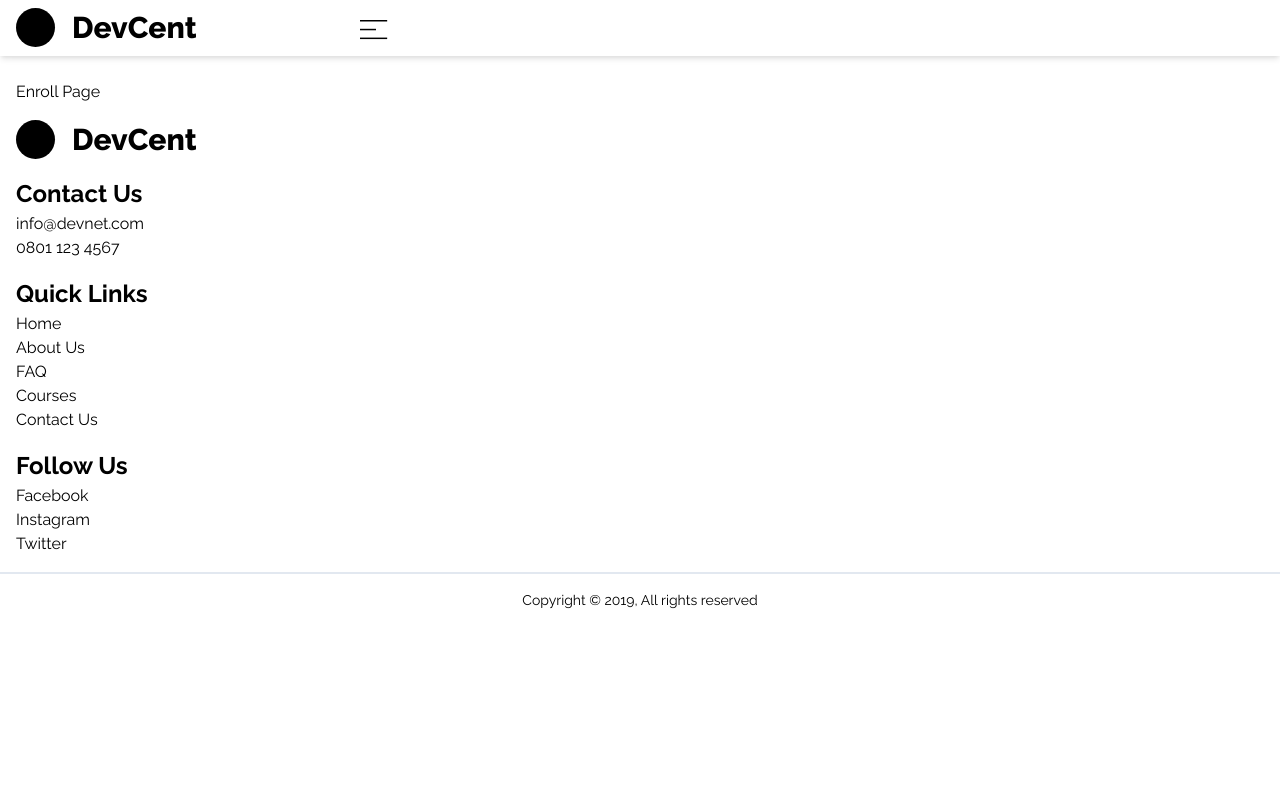
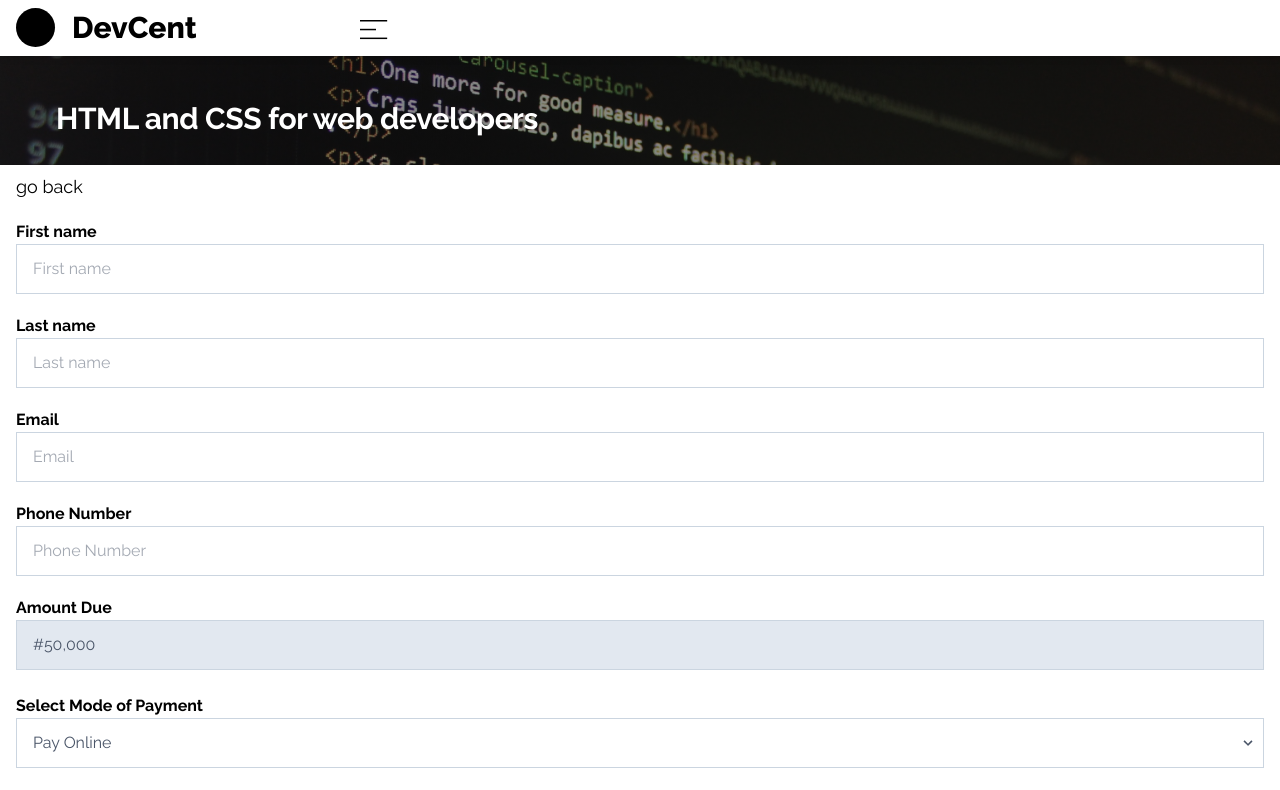
Before and after one commit to mrayor/dev-cent, a React (Create React App) app: page /enroll in a window 1280 px wide. Shown: the top 790 px of the page. Built offline with nearby package versions, Linux system fonts and the light colour scheme.

Commit message:
Completed enroll page to an extent

```diff
--- /dev/null
+++ b/src/components/DisabledInput.js
@@ -0,0 +1,23 @@
+import React from "react";
+import PropTypes from "prop-types";
+
+const DisabledInput = props => {
+  return (
+    <div>
+      <div className="-mx-3 my-2">
+        <div className="w-full px-3">
+          <label className="text-black font-bold mb-2">Amount Due</label>
+          <div className="w-full bg-gray-300 text-gray-700 border border-gray-400 py-3 px-4 mb-3">
+            <p>{props.amount}</p>
+          </div>
+        </div>
+      </div>
+    </div>
+  );
+};
+
+DisabledInput.propTypes = {
+  amount: PropTypes.string.isRequired
+};
+
+export default DisabledInput;
--- /dev/null
+++ b/src/components/Input.js
@@ -0,0 +1,30 @@
+import React, { Component } from "react";
+import PropTypes from "prop-types";
+
+class Input extends Component {
+  render() {
+    return (
+      <div>
+        <div className="-mx-3 my-2">
+          <div className="w-full px-3">
+            <label className="text-black font-bold mb-2">
+              {this.props.label}
+            </label>
+            <input
+              className="w-full bg-white text-gray-700 border border-gray-400 py-3 px-4 mb-3"
+              type={this.props.type}
+              placeholder={this.props.placeholder}
+            />
+          </div>
+        </div>
+      </div>
+    );
+  }
+}
+
+Input.propTypes = {
+  label: PropTypes.string.isRequired,
+  type: PropTypes.string.isRequired,
+  placeholder: PropTypes.string.isRequired
+};
+export default Input;
--- /dev/null
+++ b/src/components/PaymentDropdown.js
@@ -0,0 +1,32 @@
+import React from "react";
+
+const PaymentDropdown = () => {
+  return (
+    <div>
+      <div class="w-full my-6">
+        <label class="text-black font-bold mb-2">Select Mode of Payment</label>
+        <div class="relative">
+          <select
+            class="w-full bg-white border border-gray-400 text-gray-700 py-3 px-4 pr-8 appearance-none  focus:bg-white"
+            id="grid-state"
+          >
+            <option>Pay Online</option>
+            <option>Pay Cash</option>
+            <option>Pay to Bank</option>
+          </select>
+          <div class="pointer-events-none absolute inset-y-0 right-0 flex items-center px-2 text-gray-700">
+            <svg
+              class="fill-current h-4 w-4"
+              xmlns="http://www.w3.org/2000/svg"
+              viewBox="0 0 20 20"
+            >
+              <path d="M9.293 12.95l.707.707L15.657 8l-1.414-1.414L10 10.828 5.757 6.586 4.343 8z" />
+            </svg>
+          </div>
+        </div>
+      </div>
+    </div>
+  );
+};
+
+export default PaymentDropdown;
--- a/src/components/pages/Enroll.js
+++ b/src/components/pages/Enroll.js
@@ -1,10 +1,24 @@
 import React from "react";
+import { Link } from "react-router-dom";
+import code from "../../images/code.png";
+import CourseHeaderSection from "../sections/CourseHeaderSection";
+import EnrollForm from "../sections/EnrollForm";
 
 const Enroll = () => {
   return (
-    <div className="container mx-auto pt-20">
-      <h1>Enroll Page</h1>
-    </div>
+    <React.Fragment>
+      <CourseHeaderSection
+        image={code}
+        title="HTML and CSS for web developers"
+      />
+      <div className="container my-2">
+        <Link to="/courses" className="text-lg hover:text-red-600">
+          {" "}
+          go back
+        </Link>
+        <EnrollForm />
+      </div>
+    </React.Fragment>
   );
 };
 
--- /dev/null
+++ b/src/components/sections/EnrollForm.js
@@ -0,0 +1,22 @@
+import React, { Component } from "react";
+import Input from "../Input";
+import DisabledInput from "../DisabledInput";
+import PaymentDropdown from "../PaymentDropdown";
+import Button from "../Button";
+
+class EnrollForm extends Component {
+  render() {
+    return (
+      <div className="mb-10 mt-5">
+        <Input label="First name" type="text" placeholder="First name" />
+        <Input label="Last name" type="text" placeholder="Last name" />
+        <Input label="Email" type="email" placeholder="Email" />
+        <Input label="Phone Number" type="text" placeholder="Phone Number" />
+        <DisabledInput amount="#50,000" />
+        <PaymentDropdown />
+        <Button name="Submit" />
+      </div>
+    );
+  }
+}
+export default EnrollForm;
```
